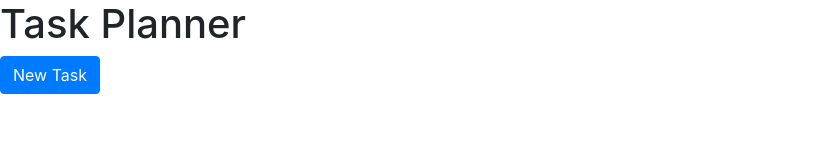
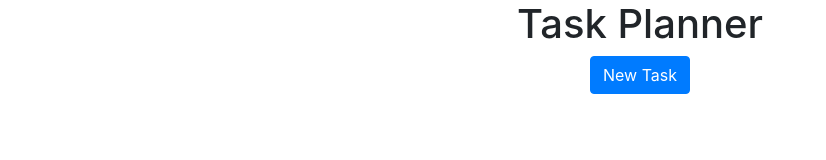
Before and after one commit to bergerhowesj/workflow-setup, a plain HTML site: page index.html in a window 1280 px wide. Shown: the whole page, without its empty margins (0-826 px from the left). Drawn offline with nearby package versions, Linux system fonts and the light colour scheme.

Commit message:
centered main container

```diff
--- a/index.html
+++ b/index.html
@@ -12,7 +12,7 @@
   </head>
   <body>
       <!-- Main body of task planner -->
-        <div>
+        <div class="main-body-container">
             <h1>Task Planner</h1>
             <button type="button" class="btn btn-primary" data-toggle="modal" data-target="#staticBackdrop">
                 New Task
--- a/style/style.css
+++ b/style/style.css
@@ -0,0 +1,3 @@
+.main-body-container{
+    text-align: center;
+}
```
